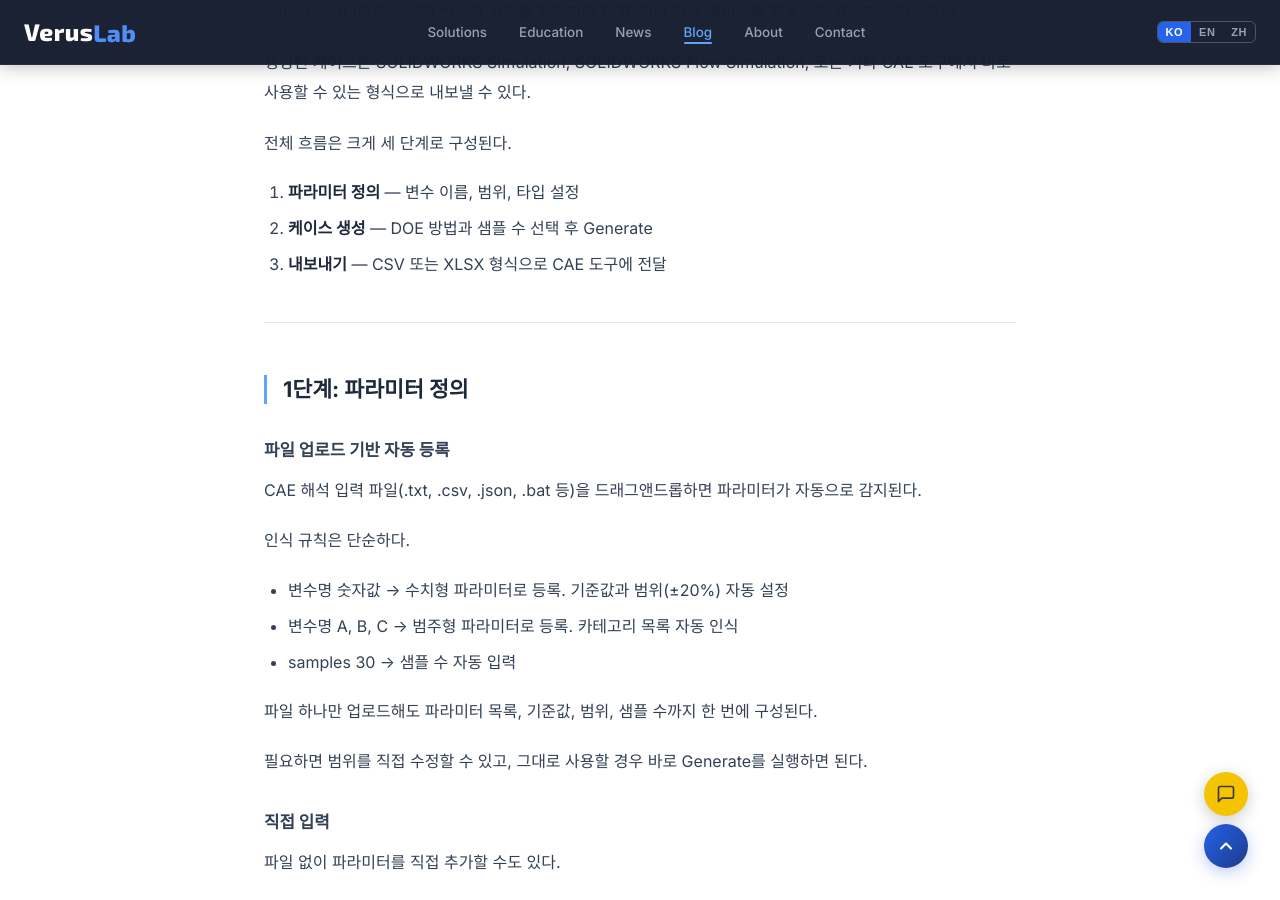
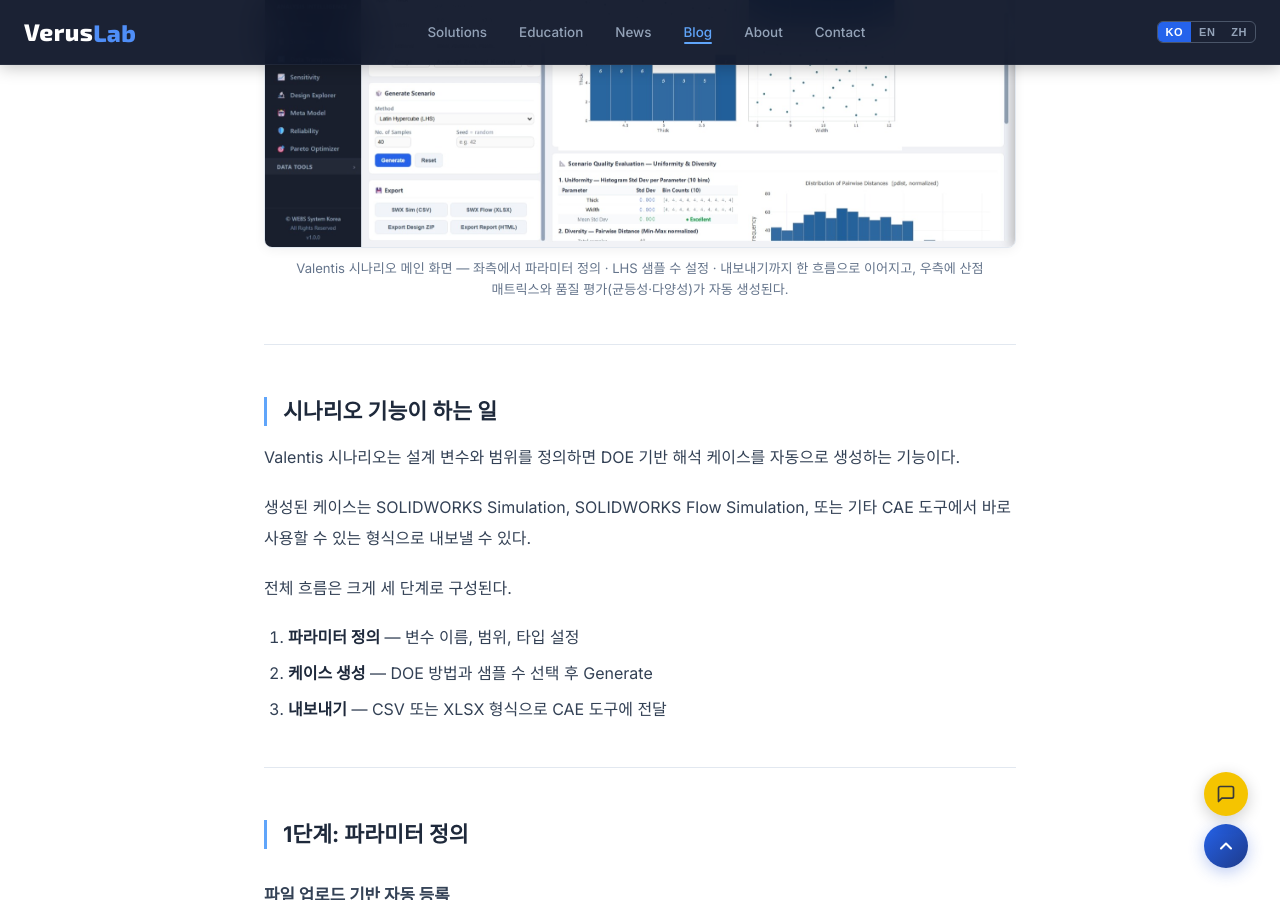
Before and after one commit to VerusLab-KR/Homepage, a Jekyll site: the page built from _posts/2026-04-30-valentis-scenario-lhs.md, in a window 1280 px wide and 900 px high, scrolled down 727 px. Built offline with Jekyll 4.4.1, drawn with Linux system fonts in a browser that asks for light colours.

Commit message:
Add overview screenshot to Valentis LHS scenario post
Insert the Scenario main screen capture as a captioned figure right
after the intro, matching the pattern used in the Data Transposition
and Sensitivity posts.

Co-Authored-By: Claude Opus 4.7 <noreply@anthropic.com>

```diff
--- a/_posts/2026-04-30-valentis-scenario-lhs.md
+++ b/_posts/2026-04-30-valentis-scenario-lhs.md
@@ -10,6 +10,11 @@ description: "Valentis 시나리오 기능으로 LHS 기반 해석 케이스를
 앞선 글에서는 실험계획법(DOE)이 왜 필요한지, 그리고 어떤 방법들이 사용되는지를 살펴봤다.
 
 이번 글에서는 Valentis의 시나리오 기능을 통해, LHS 기반 해석 케이스를 실제로 어떻게 생성하고 내보내는지 구체적으로 살펴본다.
+
+<figure>
+  <img src="/assets/blog/2026-04-30-valentis-scenario-lhs/valentis_scenario.jpeg" alt="Valentis 시나리오 메인 화면">
+  <figcaption>Valentis 시나리오 메인 화면 — 좌측에서 파라미터 정의 · LHS 샘플 수 설정 · 내보내기까지 한 흐름으로 이어지고, 우측에 산점 매트릭스와 품질 평가(균등성·다양성)가 자동 생성된다.</figcaption>
+</figure>
 
 ---
 
```
Also changed, not shown: assets/blog/2026-04-30-valentis-scenario-lhs/valentis_scenario.jpeg (added).
